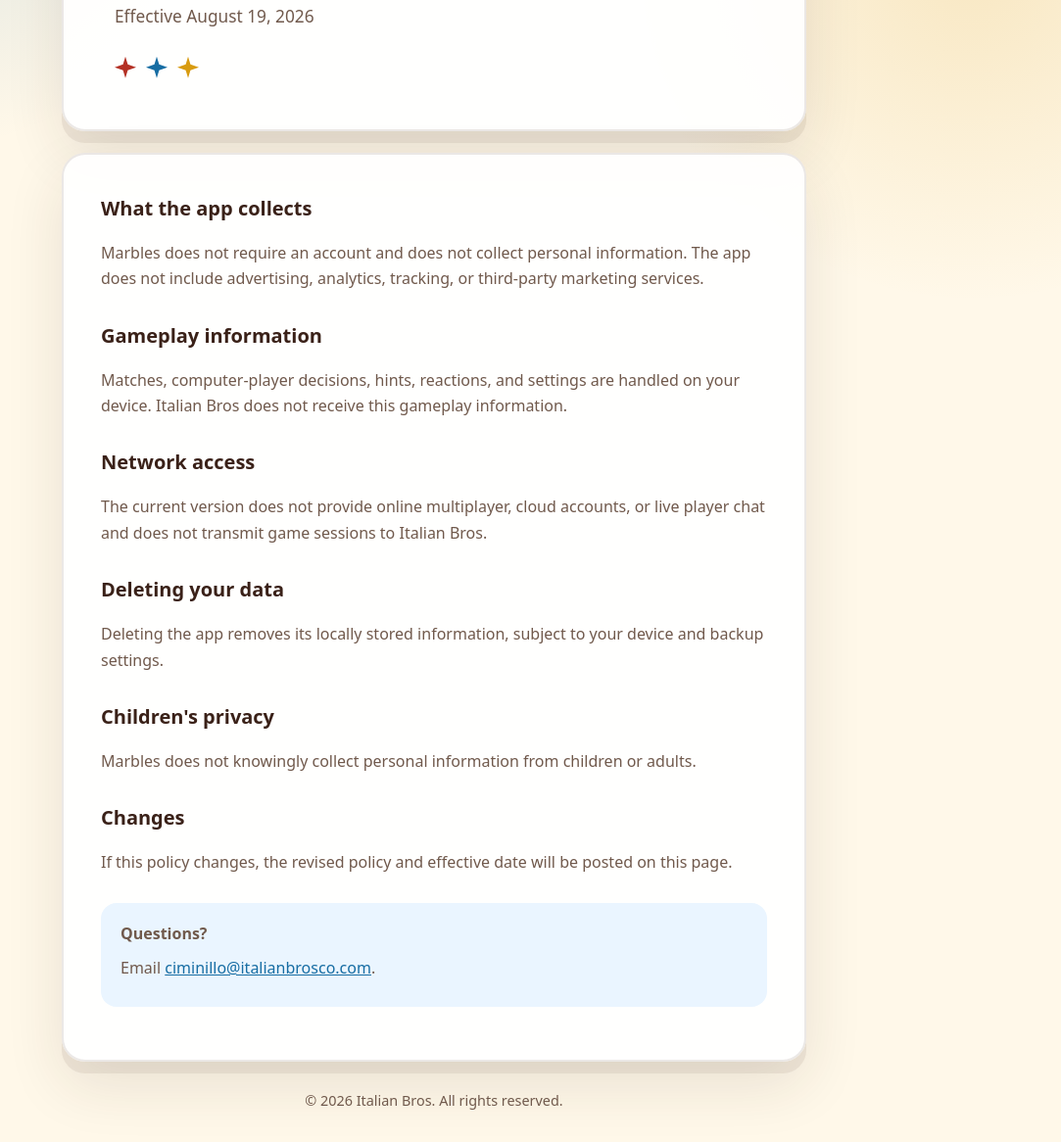
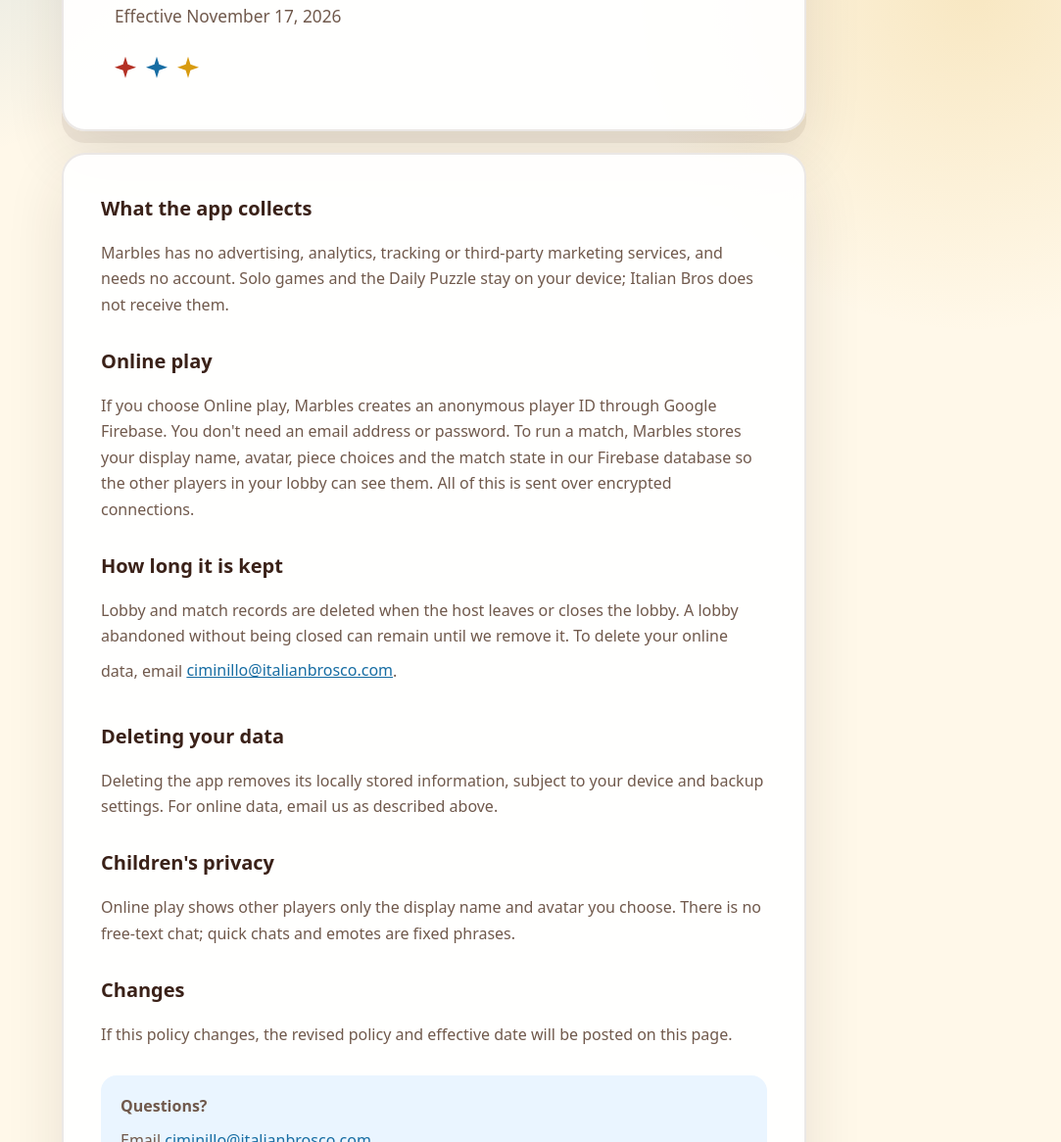
Before and after one commit to italianbrosco/the-italians-app-wall, a plain HTML site: page marbles/privacy/index.html in a window 1280 px wide. Shown: the part 315-1481 px from the top of the page at 98% size, without its empty margins (197-1280 px from the left). Drawn offline with Linux system fonts and the light colour scheme.

Commit message:
Update the Marbles privacy policy for online play
Marbles now has online lobbies (anonymous Firebase player ID, display name, avatar,
piece choices and match state shared with the lobby) and a Daily Puzzle that stays on
the device. The policy describes both, the lobby retention rule, and deletion by email.
verify-site.sh now checks the new wording.

Co-Authored-By: Claude Opus 5.5 <noreply@anthropic.com>

```diff
--- a/marbles/privacy/index.html
+++ b/marbles/privacy/index.html
@@ -13,24 +13,24 @@
       <section class="hero">
         <p class="eyebrow">Marbles</p>
         <h1>Play stays<br />at the table.</h1>
-        <p class="lede">Effective August 19, 2026</p>
+        <p class="lede">Effective November 17, 2026</p>
         <div class="dots" aria-hidden="true"><i></i><i></i><i></i></div>
       </section>
       <article class="card">
         <h2>What the app collects</h2>
-        <p>Marbles does not require an account and does not collect personal information. The app does not include advertising, analytics, tracking, or third-party marketing services.</p>
+        <p>Marbles has no advertising, analytics, tracking or third-party marketing services, and needs no account. Solo games and the Daily Puzzle stay on your device; Italian Bros does not receive them.</p>
 
-        <h2>Gameplay information</h2>
-        <p>Matches, computer-player decisions, hints, reactions, and settings are handled on your device. Italian Bros does not receive this gameplay information.</p>
+        <h2>Online play</h2>
+        <p>If you choose Online play, Marbles creates an anonymous player ID through Google Firebase. You don't need an email address or password. To run a match, Marbles stores your display name, avatar, piece choices and the match state in our Firebase database so the other players in your lobby can see them. All of this is sent over encrypted connections.</p>
 
-        <h2>Network access</h2>
-        <p>The current version does not provide online multiplayer, cloud accounts, or live player chat and does not transmit game sessions to Italian Bros.</p>
+        <h2>How long it is kept</h2>
+        <p>Lobby and match records are deleted when the host leaves or closes the lobby. A lobby abandoned without being closed can remain until we remove it. To delete your online data, email <a href="mailto:ciminillo@italianbrosco.com?subject=Marbles%20Online%20Data%20Deletion">ciminillo@italianbrosco.com</a>.</p>
 
         <h2>Deleting your data</h2>
-        <p>Deleting the app removes its locally stored information, subject to your device and backup settings.</p>
+        <p>Deleting the app removes its locally stored information, subject to your device and backup settings. For online data, email us as described above.</p>
 
         <h2>Children's privacy</h2>
-        <p>Marbles does not knowingly collect personal information from children or adults.</p>
+        <p>Online play shows other players only the display name and avatar you choose. There is no free-text chat; quick chats and emotes are fixed phrases.</p>
 
         <h2>Changes</h2>
         <p>If this policy changes, the revised policy and effective date will be posted on this page.</p>
```
Also changed, not shown: 1 other file.
